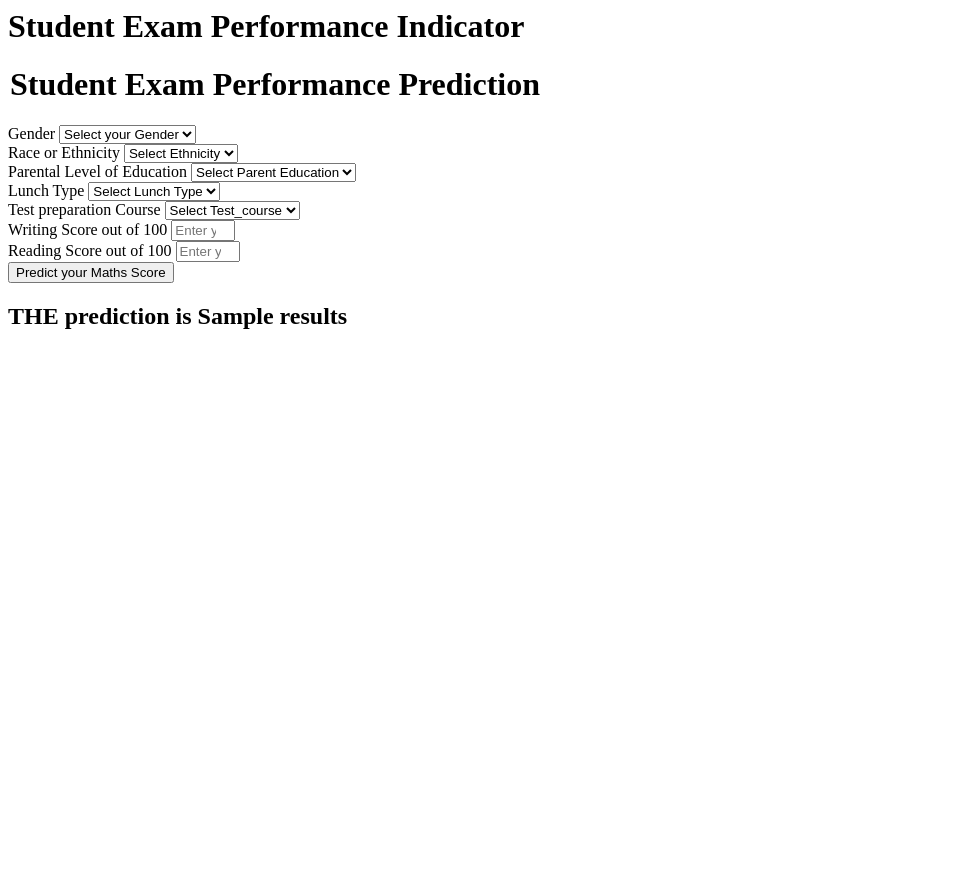
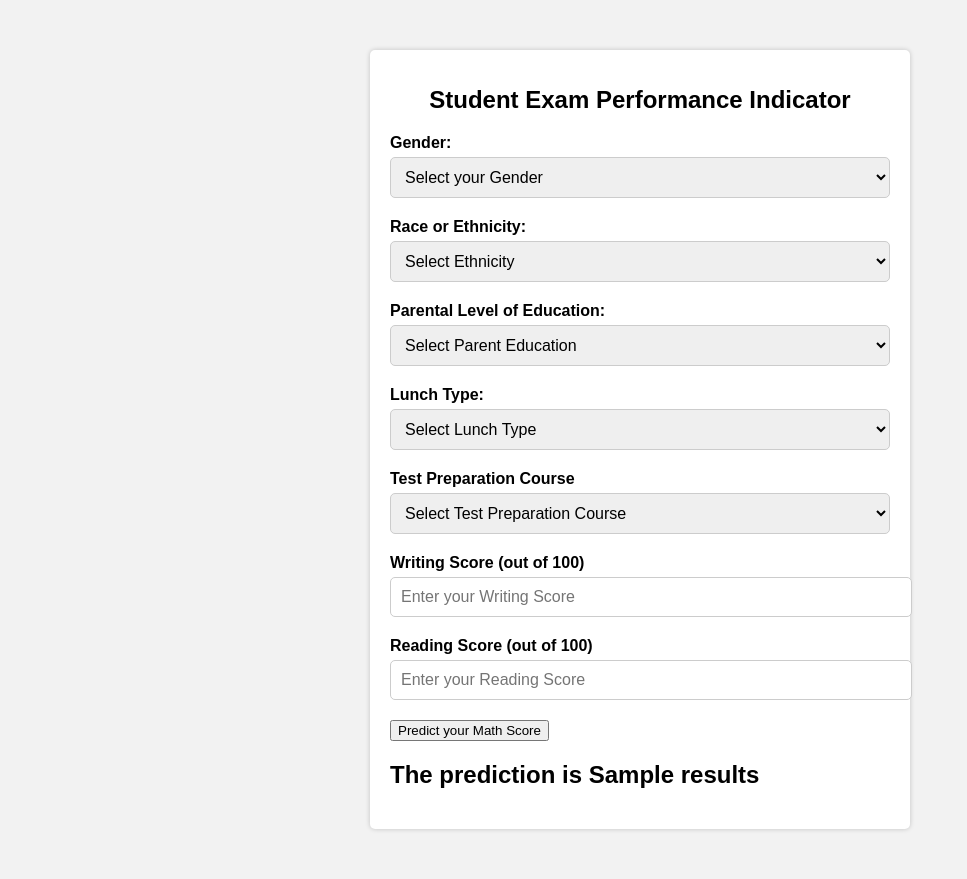
Before and after one commit to GauravKumarYadav/MLProject, a Flask app: template templates/home.html in a window 1280 px wide. Shown: the whole page, without its empty margins (0-967 px from the left). Before the commit the page ends 329 px from the top, so only its background shows below. Run offline with Flask 3, Linux system fonts and the light colour scheme; the template is opened without the code that fills it: most values are stand-ins (such as "Sample title", 1, 10 or a date in 2020).

Commit message:
home page changes

```diff
--- a/templates/home.html
+++ b/templates/home.html
@@ -1,111 +1,132 @@
+<!DOCTYPE html>
 <html>
+
+<head>
+    <meta charset="UTF-8">
+    <title>Student Exam Performance Indicator</title>
+    <style>
+        body {
+            font-family: Arial, Helvetica, sans-serif;
+            background-color: #f2f2f2;
+        }
+
+        .login {
+            background-color: #ffffff;
+            max-width: 500px;
+            margin: 50px auto;
+            padding: 20px;
+            border-radius: 5px;
+            box-shadow: 0px 0px 5px rgba(0, 0, 0, 0.2);
+        }
+
+        h1 {
+            text-align: center;
+            font-size: 24px;
+            margin-bottom: 20px;
+        }
+
+        .form-group {
+            margin-bottom: 20px;
+        }
+
+        label {
+            display: block;
+            margin-bottom: 5px;
+            font-weight: bold;
+        }
+
+        select,
+        input {
+            width: 100%;
+            padding: 10px;
+            border: 1px solid #ccc;
+            border-radius: 5px;
+            font-size: 16px;
+        }
+
+        .btn {
+            background-color: #4CAF50;
+            color: #fff;
+            border: none;
+            border-radius: 5px;
+            padding: 10px 20px;
+            font-size: 16px;
+            cursor: pointer;
+        }
+
+        .btn:hover {
+            background-color: #3e8e41;
+        }
+    </style>
+</head>
+
 <body>
     <div class="login">
         <h1>Student Exam Performance Indicator</h1>
-
         <form action="{{ url_for('predictDataPoint')}}" method="post">
-        <h1>
-            <legend>Student Exam Performance Prediction</legend>
-        </h1>
-        <div class="mb-3">
-            <label class="form-label">Gender</label>
-            <select class="form-control" name="gender" placeholder="Enter you Gender" required>
-                <option class="placeholder" selected disabled value="">Select your Gender</option>
-                <option value="male">
-                    Male
-                </option>
-                <option value="female">
-                    Female
-                </option>
+            <div class="form-group">
+                <label>Gender:</label>
+                <select name="gender" required>
+                    <option value="" disabled selected>Select your Gender</option>
+                    <option value="male">Male</option>
+                    <option value="female">Female</option>
                 </select>
             </div>
-        <div class="mb-3">
-            <label class="form-label">Race or Ethnicity</label>
-            <select class="form-control" name="ethnicity" placeholder="Enter you ethnicity" required>
-                <option class="placeholder" selected disabled value="">Select Ethnicity</option>
-                <option value="group A">
-                    Group A
-                </option>
-                <option value="group B">
-                    Group B
-                </option>
-                <option value="group C">
-                    Group C
-                </option>
-                <option value="group D">
-                    Group D
-                </option>
-                <option value="group E">
-                    Group E
-                </option>
+            <div class="form-group">
+                <label>Race or Ethnicity:</label>
+                <select name="ethnicity" required>
+                    <option value="" disabled selected>Select Ethnicity</option>
+                    <option value="group A">Group A</option>
+                    <option value="group B">Group B</option>
+                    <option value="group C">Group C</option>
+                    <option value="group D">Group D</option>
+                    <option value="group E">Group E</option>
                 </select>
             </div>
-        <div class="mb-3">
-            <label class="form-label">Parental Level of Education</label>
-            <select class="form-control" name="parental_level_of_education"
-                placeholder="Enter you Parent Education" required>
-                <option class="placeholder" selected disabled value="">Select Parent Education</option>
-                <option value="associate's degree">
-                    associate's degree
-                </option>
-                <option value="bachelor's degree">
-                    bachelor's degree
-                </option>
-                <option value="high school">
-                    high school
-                </option>
-                <option value="master's degree">
-                    master's degree
-                </option>
-                <option value="some college">
-                    some college
-                </option>
-                <option value="some high school">
-                    some high school
-                </option>
+            <div class="form-group">
+                <label>Parental Level of Education:</label>
+                <select name="parental_level_of_education" required>
+                    <option value="" disabled selected>Select Parent Education</option>
+                    <option value="associate's degree">Associate's degree</option>
+                    <option value="bachelor's degree">Bachelor's degree</option>
+                    <option value="high school">High school</option>
+                    <option value="master's degree">Master's degree</option>
+                    <option value="some college">Some college</option>
+                    <option value="some high school">Some high school</option>
                 </select>
             </div>
-        <div class="mb-3">
-            <label class="form-label">Lunch Type</label>
-            <select class="form-control" name="lunch" placeholder="Enter you Lunch" required>
-                <option class="placeholder" selected disabled value="">Select Lunch Type</option>
-                <option value="free/reduced">
-                    free/reduced
-                </option>
-                <option value="standard">
-                    standard
-                </option>
+            <div class="form-group">
+                <label>Lunch Type:</label>
+                <select name="lunch" required>
+                    <option value="" disabled selected>Select Lunch Type</option>
+                    <option value="free/reduced">Free/reduced</option>
+                    <option value="standard">Standard</option>
                 </select>
             </div>
-        <div class="mb-3">
-            <label class="form-label">Test preparation Course</label>
-            <select class="form-control" name="test_preparation_course" placeholder="Enter you Course"
-                required>
-                <option class="placeholder" selected disabled value="">Select Test_course</option>
-                <option value="none">
-                    None
-                </option>
-                <option value="completed">
-                    Completed
-                </option>
+            <div class="form-group">
+                <label for="test-prep">Test Preparation Course</label>
+                <select name="test_preparation_course" required>
+                    <option value="" disabled selected>Select Test Preparation Course</opt>
+                    <option value="none">None</option>
+                    <option value="completed">Completed</option>
                 </select>
             </div>
-        <div class="mb-3">
-            <label class="form-label">Writing Score out of 100</label>
-            <input class="form-control" type="number" name="reading_score"
-                placeholder="Enter your Reading score" min='0' max='100' />
+            <div class="form-group">
+                <label for="writing-score">Writing Score (out of 100)</label>
+                <input type="number" name="writing_score" placeholder="Enter your Writing Score" min="0" max="100"
+                    required>
             </div>
-        <div class="mb-3">
-            <label class="form-label">Reading Score out of 100</label>
-            <input class="form-control" type="number" name="writing_score"
-                placeholder="Enter your Reading Score" min='0' max='100' />
+            <div class="form-group">
+                <label for="reading-score">Reading Score (out of 100)</label>
+                <input type="number" name="reading_score" placeholder="Enter your Reading Score" min="0" max="100"
+                    required>
             </div>
-        <div class="mb-3">
-            <input class="btn btn-primary" type="submit" value="Predict your Maths Score" required />
+            <div class="form-group">
+                <button type="submit">Predict your Math Score</button>
             </div>
         </form>
-    <h2>
-       THE  prediction is {{results}}
-    </h2>
-   <body>
+        <h2>The prediction is {{results}}</h2>
+    </div>
+</body>
+
 </html>
```
Also changed, not shown: 2 other files. Lines whose indentation alone changed are shown as unchanged.
